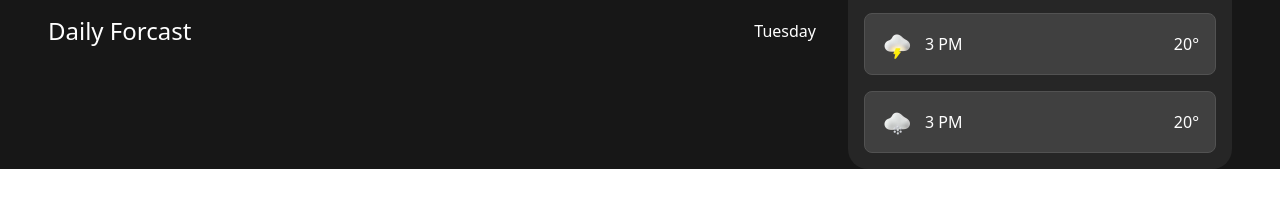
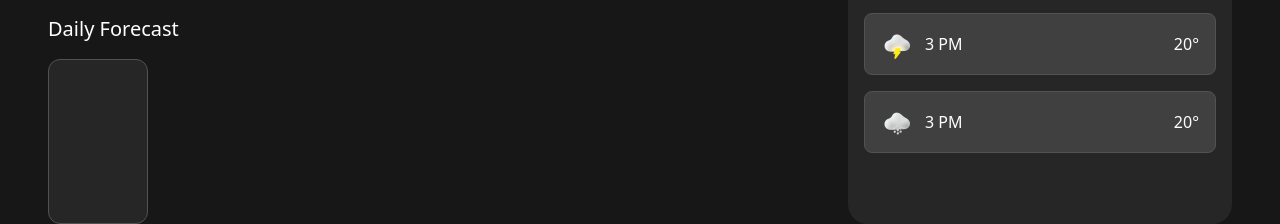
Before and after one commit to momin-riyadh/weather-app, a website: page index.html in a window 1280 px wide. Shown: the part 749-973 px from the top of the page. Before the commit the page ends 918 px from the top, so only its background shows below. Drawn offline with Linux system fonts and the light colour scheme.

Commit message:
fix and deploy

```diff
--- a/index.html
+++ b/index.html
@@ -12,6 +12,10 @@
 
 <div class="bg-neutral-900 min-h-screen w-full">
     <div class="mx-auto max-w-[1216px] px-[16px]">
+
+        <!--**********************************
+                      Top Header Parts
+         ***********************************-->
         <header class="w-full">
             <div class="flex justify-between items-center py-4 bg-neutral-900 shadow-md">
                 <a href="">
@@ -122,6 +126,8 @@
 
 
         </header>
+
+
         <!--**********************************
                       Main Content
          ***********************************-->
@@ -221,11 +227,21 @@
 
 
                     <!-- card 3-->
-                    <!--                    Daily Forcast-->
-                    <div class="mt-[32px] flex justify-between items-center">
-                        <h1 class="text-white text-[24px] leading-[1em]">Daily Forcast</h1>
-                        <button>Tuesday</button>
+                    <!--Daily Forecast-->
+
+                    <div class="mt-[32px]">
+                        <h1 class="text-white text-[20px] leading-[1em] mb-[20px]">Daily Forecast</h1>
+
+                        <div>
+                            <div class="bg-neutral-800 border border-neutral-600 rounded-[12px] w-[100px] h-[165px] text-white p-[10px]">
+
+                            </div>
+                        </div>
+
                     </div>
+
+                    <!--End Daily Forecast-->
+                    <!--End card 3-->
 
                 </div>
 
@@ -249,7 +265,6 @@
                                     20°
                                 </span>
                             </div>
-
 
                             <div class="flex justify-between items-center gap-2 bg-neutral-700 rounded-[8px] border border-neutral-600 py-[10px] px-[10px] pr-[16px] pl-[12px] ">
                                 <span class="flex items-center gap-2">
@@ -310,6 +325,7 @@
                                     20°
                                 </span>
                             </div>
+
 
                         </div>
                     </div>
```
Also changed, not shown: src/assets/css/style.css.
